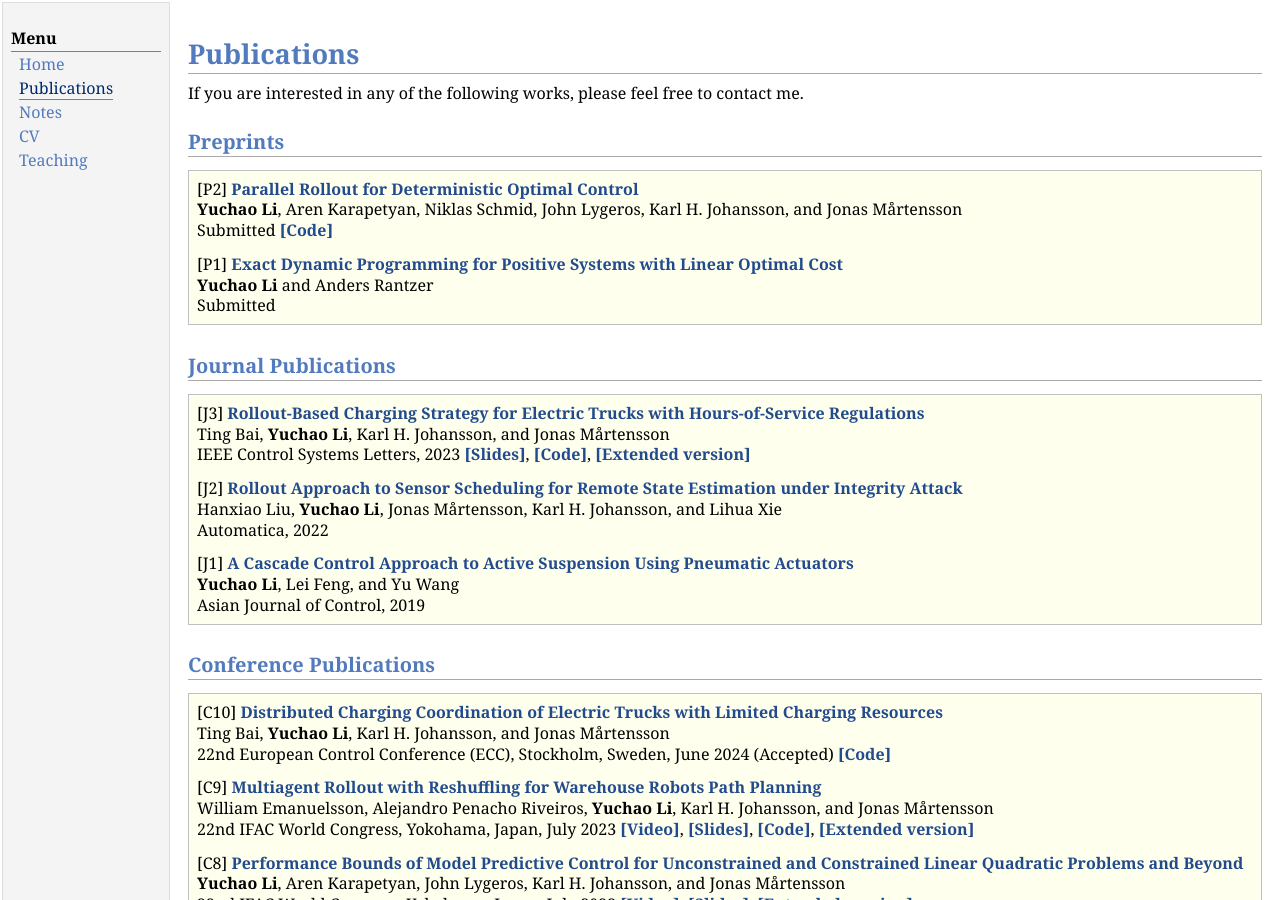
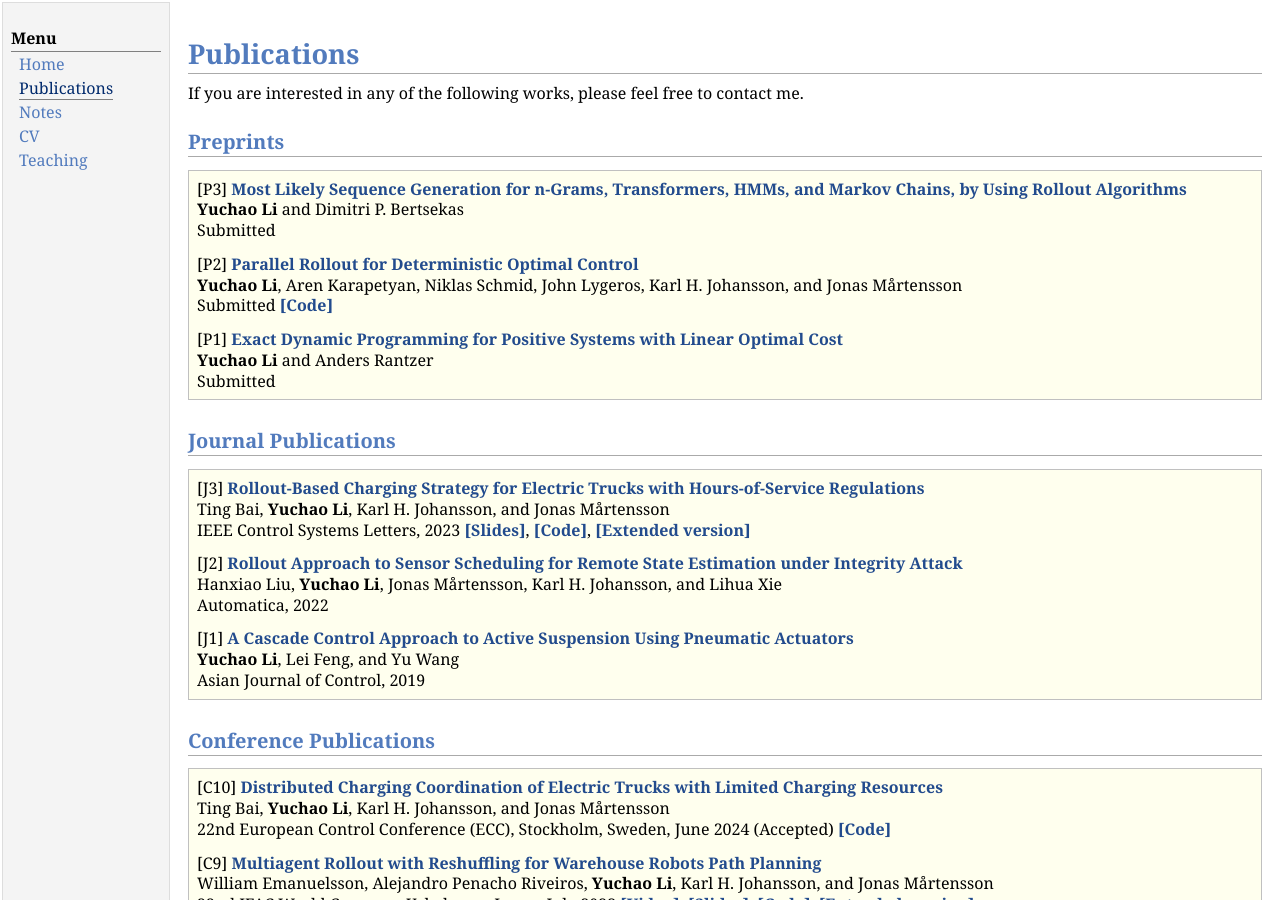
Before and after one commit to yuchaotaigu/yuchaotaigu.github.io, a Jekyll site: the page research.html, which Jekyll copies as it is, in a window 1280 px wide and 900 px high. Built offline with Jekyll 4.4.1, drawn with Linux system fonts in a browser that asks for light colours; comment, search, counter and statistics services are not loaded.

Commit message:
most_likely_paper

```diff
--- a/research.html
+++ b/research.html
@@ -6,6 +6,8 @@
 <link rel="stylesheet" href="jemdoc.css" type="text/css" />
 <link rel="stylesheet" href="boyd.css" type="text/css" />
 <link rel="icon" type="image/png" href="asu.png"/>
+<script src="https://polyfill.io/v3/polyfill.min.js?features=es6"></script>
+<script id="MathJax-script" async src="https://cdn.jsdelivr.net/npm/mathjax@3/es5/tex-mml-chtml.js"></script>
 <title>Yuchao Li - Publications</title>
 </head>
 <body>
@@ -33,6 +35,9 @@ If you are interested in any of the following works, please feel free to contact
 <h2>Preprints</h2>
 <div class="infoblock">
 <div class="blockcontent">
+<p>[P3] <a href="https://arxiv.org/abs/2403.15465"><b>Most Likely Sequence Generation for n-Grams, Transformers, HMMs, and Markov Chains, by Using Rollout Algorithms</b></a> <br />
+<b>Yuchao Li</b> and Dimitri P. Bertsekas<br />
+ Submitted</p>
 <p>[P2] <a href="http://arxiv.org/abs/2309.14560"><b>Parallel Rollout for Deterministic Optimal Control</b></a> <br />
 <b>Yuchao Li</b>, Aren Karapetyan, Niklas Schmid, John Lygeros, Karl H. Johansson, and Jonas Mårtensson<br />
  Submitted <a href="https://github.com/akarapet/pr-mpc"><b>[Code]</b></a></p>
```
